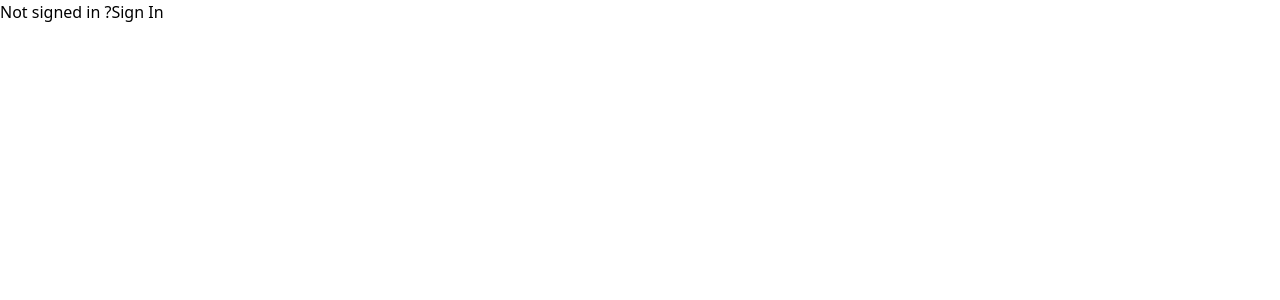
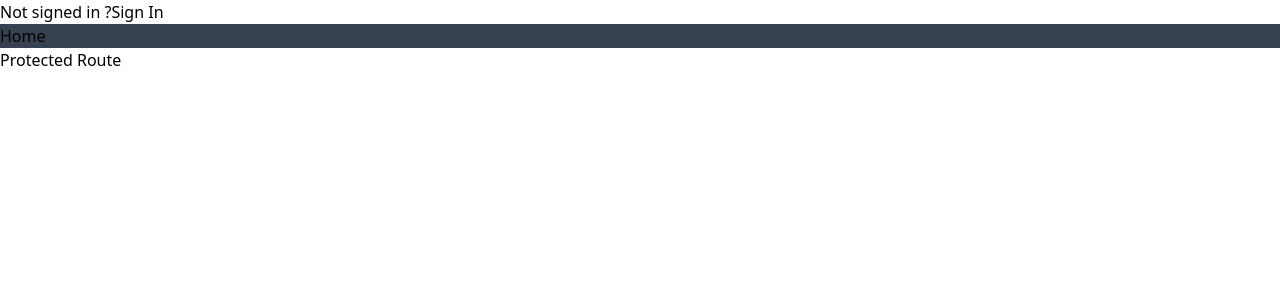
Before and after one commit to EslemOuederni/personal-dashboard, a Next.js app: page / in a window 1280 px wide. Shown: the top 300 px of the page. Built offline with nearby package versions, Linux system fonts and the light colour scheme; no server answers.

Commit message:
using protected routes

```diff
--- a/app/components/NavMenu.tsx
+++ b/app/components/NavMenu.tsx
@@ -1,5 +1,10 @@
 "use client"
 import { signIn, signOut, useSession } from "next-auth/react";
+import Link from "next/link";
+import { usePathname } from "next/navigation";
+
+const ACTIVE_ROUTE = "bg-gray-700"
+const INACTIVE_ROUTE = "hover:text-gray-400"
 
 function AuthButton(){
     const {data : session} = useSession();
@@ -21,9 +26,19 @@ function AuthButton(){
 }
 
 export default function NavMenu(){
+    const pathName = usePathname();
     return(
         <div>
             <AuthButton />
+            <br/>
+            <ul>
+                <Link href="/">
+                    <li className={pathName === "/" ? ACTIVE_ROUTE: INACTIVE_ROUTE }> Home </li>
+                </Link>
+                <Link href="/protected">
+                    <li className={pathName === "/protected" ? ACTIVE_ROUTE : INACTIVE_ROUTE}> Protected Route</li>
+                </Link>
+            </ul>
         </div>
     )
 }
--- /dev/null
+++ b/app/protected/page.tsx
@@ -0,0 +1,15 @@
+import { getServerSession } from "next-auth";
+import { redirect } from "next/navigation";
+
+export default async function ProtectedRoute(){
+    const session = await getServerSession()
+    if(!session || !session.user){
+        redirect("api/auth/signin");
+    }
+
+    return(
+        <div>
+            <p>You don&apos;t have permission to view this</p>
+        </div>
+    )
+}
```
